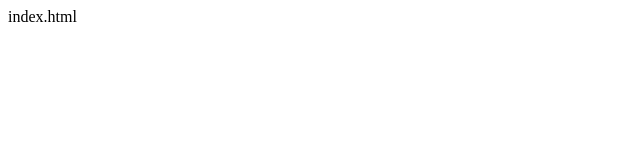
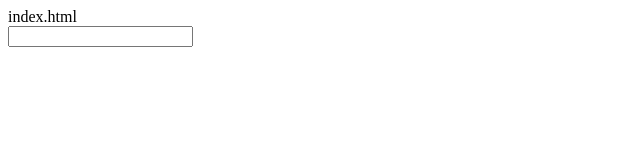
Before and after one commit to wangyongyy/Test, a website: page index.html in a window 1280 px wide. Shown: the whole page, without its empty margins (0-640 px from the left). Drawn offline with Linux system fonts and the light colour scheme.

```diff
--- a/index.html
+++ b/index.html
@@ -6,5 +6,8 @@
 	</head>
 	<body>
 		index.html
+		<div>
+			<input type="" name="" id="" value="" />
+		</div>
 	</body>
 </html>
```
